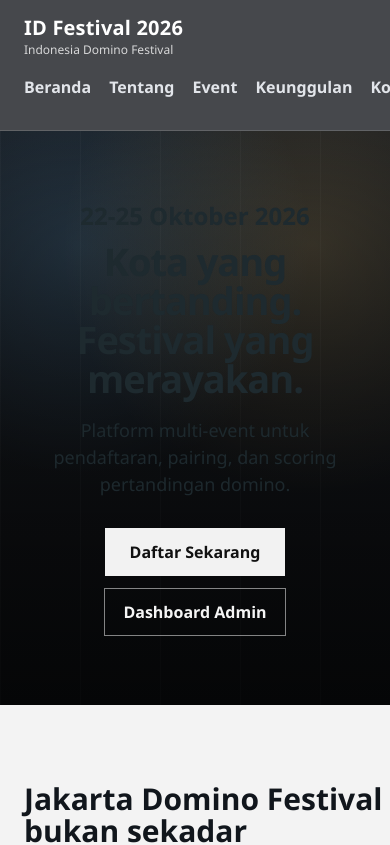
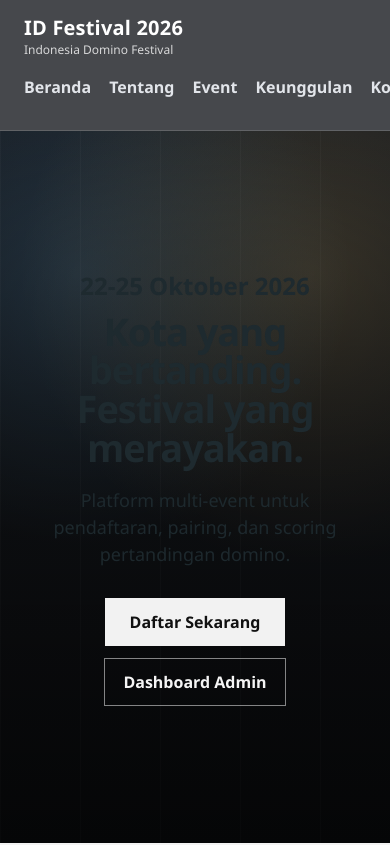
Before and after one commit to panglimadomino/id_fes_2026, a Next.js app: page / in a window 390 px wide. Shown: the top 845 px of the page. Built offline with nearby package versions, Linux system fonts and the light colour scheme.

Commit message:
hero full-screen: width 100 and viewport height

```diff
--- a/app/globals.css
+++ b/app/globals.css
@@ -1,5 +1,6 @@
 :root {
   --content-width: 70vw;
+  --header-height: 84px;
   --bg: #f7f5ef;
   --ink: #1e2a2f;
   --card: #ffffff;
@@ -170,9 +171,9 @@ th, td {
 
 .hero {
   position: relative;
-  width: var(--content-width);
+  width: 100%;
   margin: 0 auto;
-  min-height: 76vh;
+  min-height: calc(100svh - var(--header-height));
   display: grid;
   place-items: center;
   text-align: center;
@@ -401,6 +402,7 @@ th, td {
 @media (max-width: 900px) {
   :root {
     --content-width: 100vw;
+    --header-height: 132px;
   }
 
   .page-wrap {
@@ -418,7 +420,7 @@ th, td {
   }
 
   .hero {
-    min-height: 68vh;
+    min-height: calc(100svh - var(--header-height));
   }
 
   .hero__date {
```
